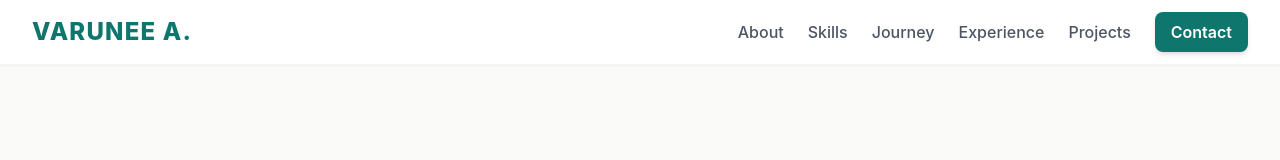
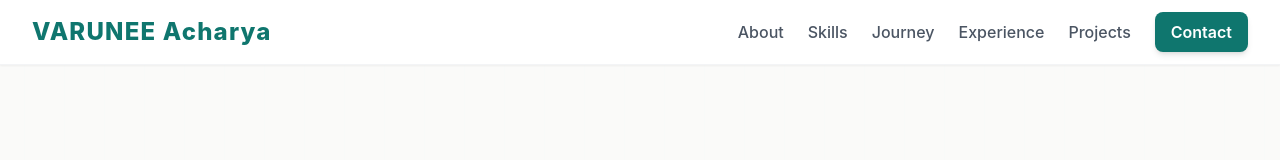
Before and after one commit to varunee-22/varunee-website, a plain HTML site: page index.html in a window 1280 px wide. Shown: the top 160 px of the page. Drawn offline with nearby package versions, Linux system fonts and the light colour scheme; a web font is replaced by a local one.

Commit message:
Update index.html

```diff
--- a/index.html
+++ b/index.html
@@ -172,7 +172,7 @@
         <nav class="container mx-auto max-w-7xl px-4 sm:px-6 lg:px-8">
             <div class="flex justify-between items-center h-16">
                 <div class="flex-shrink-0">
-                    <a href="#" class="text-2xl font-extrabold text-[#0f766e] tracking-wider">VARUNEE A.</a>
+                    <a href="#" class="text-2xl font-extrabold text-[#0f766e] tracking-wider">VARUNEE Acharya</a>
                 </div>
                 <div class="hidden md:block">
                     <div class="ml-10 flex items-baseline space-x-6">
@@ -751,4 +751,5 @@
         });
     </script>
 </body>
+
 </html>
```
